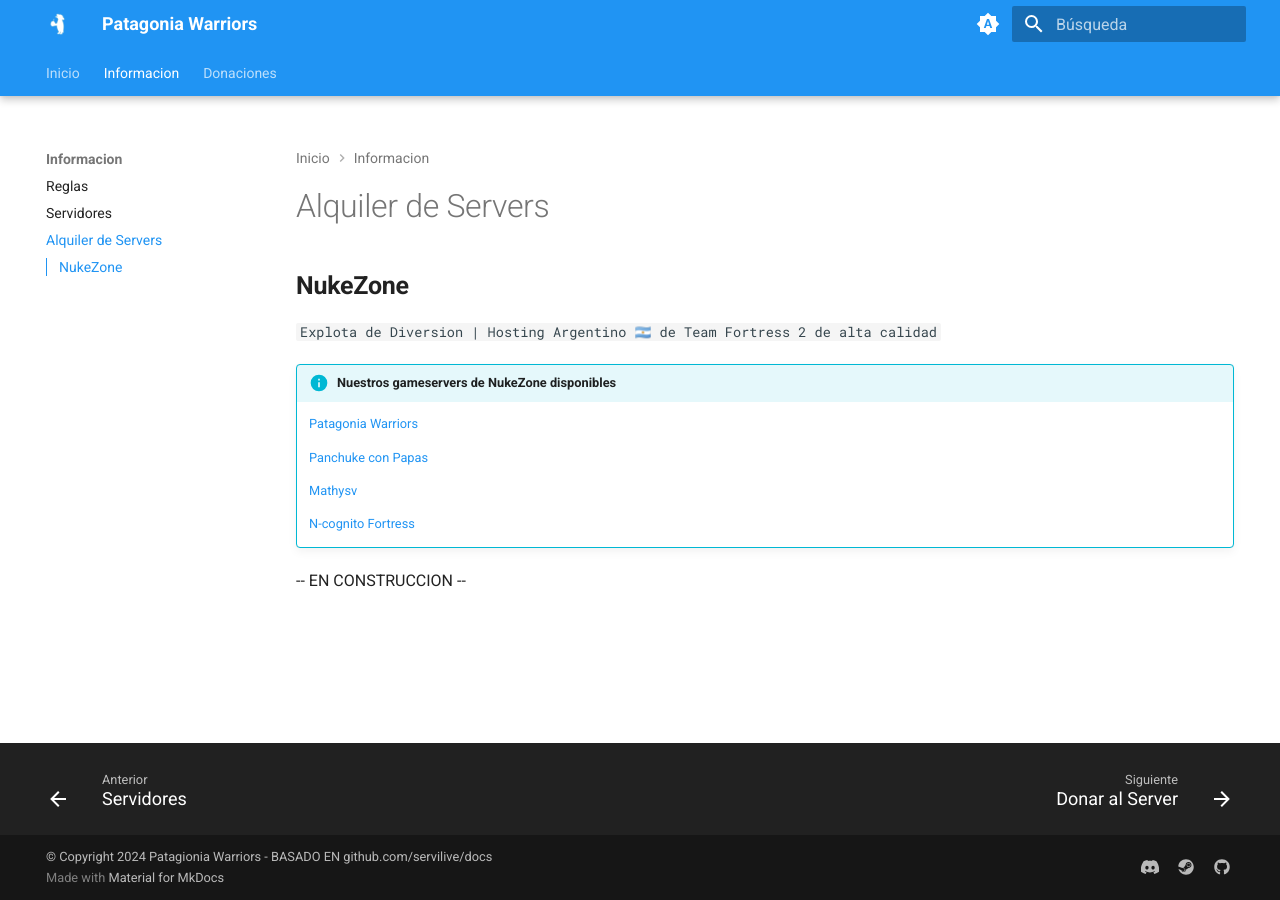
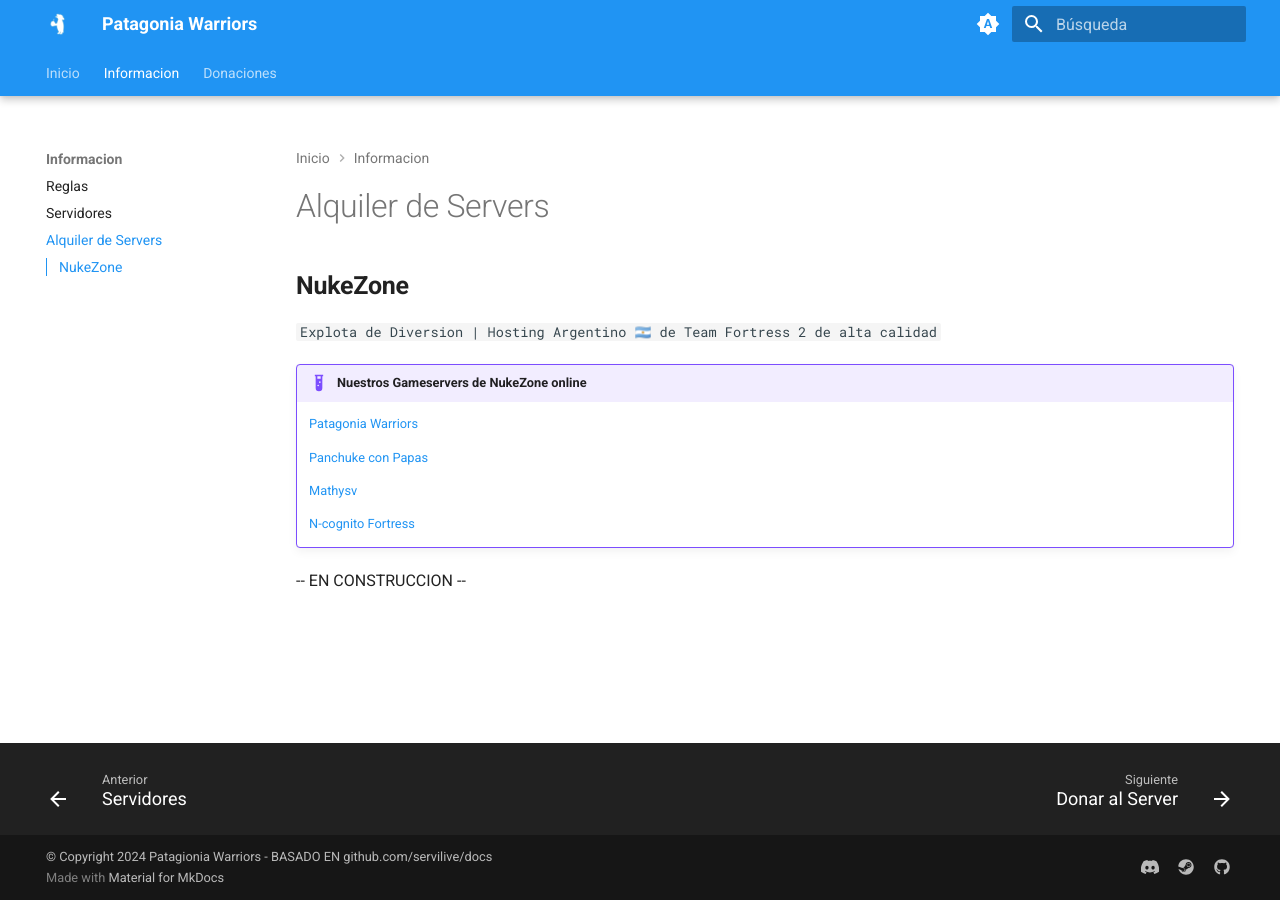
Before and after one commit to patagoniawarriors/docs, an MkDocs documentation site: the page built from docs/info/hosting.md, in a window 1280 px wide. Built offline with MkDocs 1.6.1 and Material for MkDocs 9.7.7, drawn with Linux system fonts in a browser that asks for light colours.

Commit message:
Update hosting.md

```diff
--- a/docs/info/hosting.md
+++ b/docs/info/hosting.md
@@ -1,7 +1,8 @@
 ## **NukeZone**
 `Explota de Diversion | Hosting Argentino 🇦🇷 de Team Fortress 2 de alta calidad`
 
-!!! info "Nuestros gameservers de NukeZone disponibles"
+!!! example "Nuestros Gameservers de NukeZone online"
+
 	[Patagonia Warriors](https://www.steamserverbrowser.com/games/team-fortress-2/servers/45.235.99.105:27356)
 
 	[Panchuke con Papas](https://www.steamserverbrowser.com/games/team-fortress-2/servers/45.235.99.105:27795)
```
